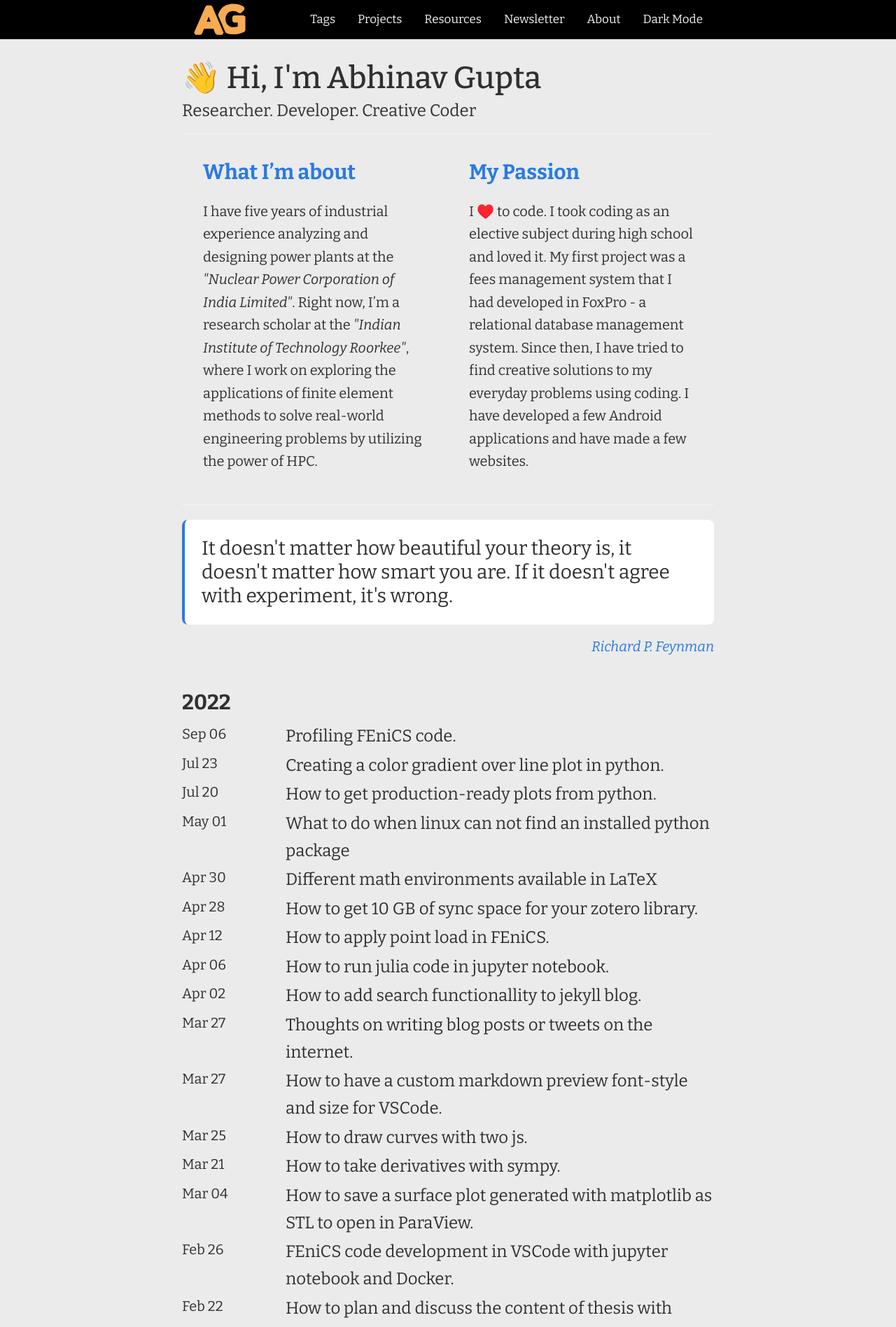
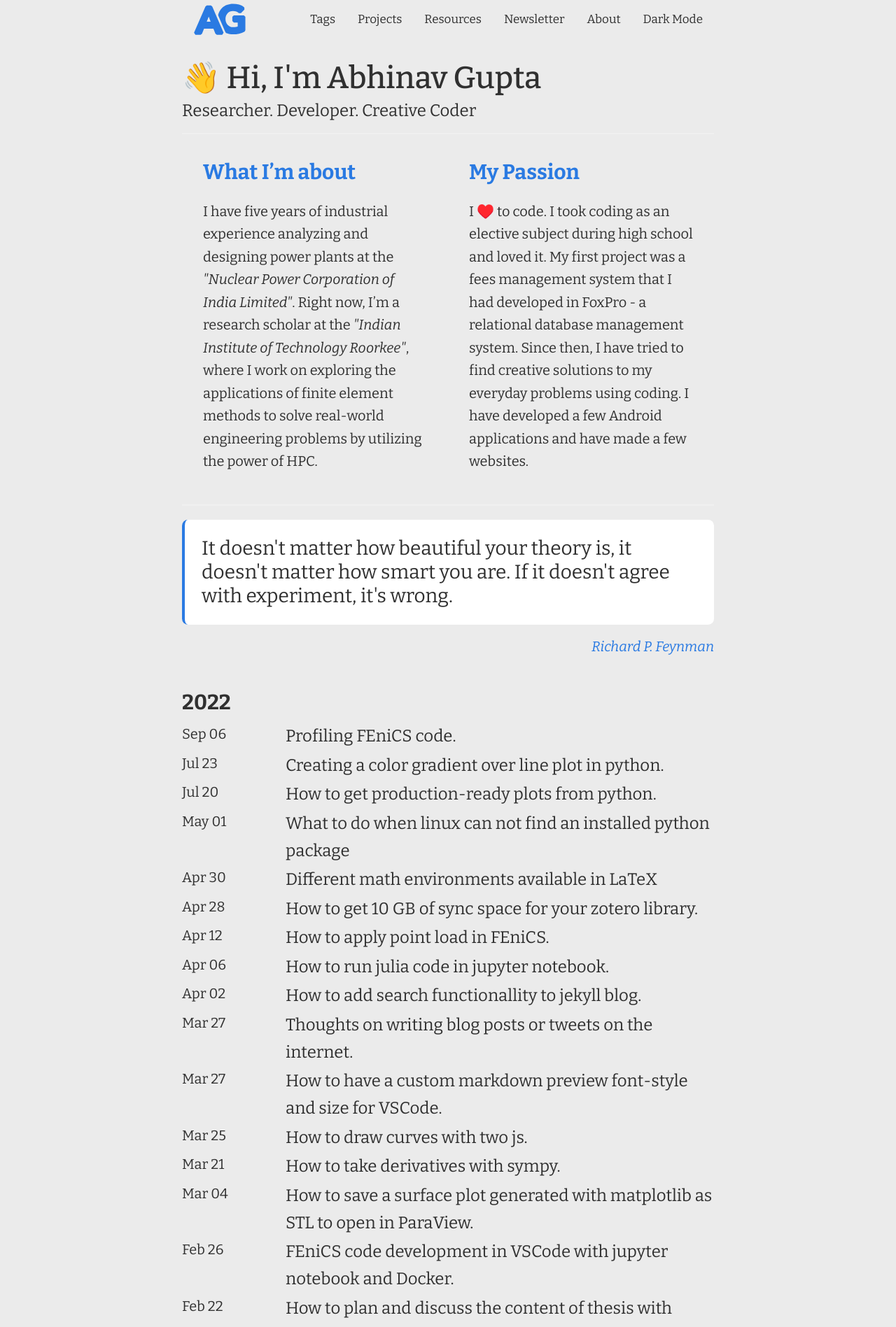
Before and after one commit to iitrabhi/iitrabhi.github.io, a Jekyll site: the page built from index.markdown, in a window 1280 px wide. Shown: the top 1897 px of the page at 70% size. Built offline with Jekyll 4.4.1, drawn with Linux system fonts in a browser that asks for light colours.

Commit message:
change color of svg with css

```diff
--- a/_includes/main-menu.html
+++ b/_includes/main-menu.html
@@ -2,7 +2,7 @@
     <div class="primary_container ">
         <a class="link home-icon" href="{{ site.url }}">
                 <svg width="76px" height="100%" viewBox="0 0 63 40" >
-                    <path d="M29.585,14.07l0.085,1.138l8.46,19.638l0.896,0.906c0.279,0.125 0.564,0.243 0.854,0.355c2.201,0.852 4.618,1.284 7.253,1.284c5.057,0 9.628,-1.101 13.717,-3.286l0.925,-1.544l0,-15.928l-1.75,-1.75l-11.924,0l-1.75,1.75l0,5.016l1.75,1.75l4.63,0c0,0 0,4.518 0,4.518c-0.594,0.254 -1.239,0.453 -1.934,0.6c-1.134,0.24 -2.34,0.358 -3.62,0.358c-1.348,0 -2.57,-0.236 -3.66,-0.726c-1.083,-0.487 -2.014,-1.154 -2.792,-2.005c-0.789,-0.862 -1.394,-1.888 -1.826,-3.07c-0.446,-1.225 -0.664,-2.566 -0.664,-4.021c0,-1.332 0.216,-2.577 0.656,-3.734c0.431,-1.132 1.037,-2.125 1.825,-2.974c0.777,-0.837 1.706,-1.49 2.786,-1.963c1.095,-0.48 2.321,-0.711 3.675,-0.711c1.37,0 2.671,0.226 3.901,0.683c1.182,0.438 2.192,1.054 3.02,1.859l2.463,-0.025l4.092,-4.136l-0.078,-2.536c-1.849,-1.651 -3.946,-2.797 -6.29,-3.44c-2.228,-0.612 -4.611,-0.921 -7.152,-0.921c-2.635,0 -5.052,0.432 -7.253,1.284c-2.243,0.867 -4.172,2.106 -5.792,3.71c-1.617,1.601 -2.887,3.534 -3.802,5.804c-0.275,0.683 -0.509,1.388 -0.701,2.117Z" style="fill:#f8ab50;fill-rule:nonzero;"/><path d="M16.141,3.21l-1.604,1.052l-13.552,31.152l1.604,2.448l6.204,0l1.628,-1.107l2.379,-6.021c-0,0 11.141,0 11.141,0c-0,0 2.46,6.038 2.46,6.038l1.62,1.09l6.336,0l1.608,-2.442l-13.42,-31.152l-1.608,-1.058l-4.796,0Zm4.507,19.272l-4.597,0c0,0 2.32,-6.017 2.32,-6.017l2.277,6.017Z" style="fill:#f8ab50;fill-rule:nonzero;"/>
+                    <path d="M29.585,14.07l0.085,1.138l8.46,19.638l0.896,0.906c0.279,0.125 0.564,0.243 0.854,0.355c2.201,0.852 4.618,1.284 7.253,1.284c5.057,0 9.628,-1.101 13.717,-3.286l0.925,-1.544l0,-15.928l-1.75,-1.75l-11.924,0l-1.75,1.75l0,5.016l1.75,1.75l4.63,0c0,0 0,4.518 0,4.518c-0.594,0.254 -1.239,0.453 -1.934,0.6c-1.134,0.24 -2.34,0.358 -3.62,0.358c-1.348,0 -2.57,-0.236 -3.66,-0.726c-1.083,-0.487 -2.014,-1.154 -2.792,-2.005c-0.789,-0.862 -1.394,-1.888 -1.826,-3.07c-0.446,-1.225 -0.664,-2.566 -0.664,-4.021c0,-1.332 0.216,-2.577 0.656,-3.734c0.431,-1.132 1.037,-2.125 1.825,-2.974c0.777,-0.837 1.706,-1.49 2.786,-1.963c1.095,-0.48 2.321,-0.711 3.675,-0.711c1.37,0 2.671,0.226 3.901,0.683c1.182,0.438 2.192,1.054 3.02,1.859l2.463,-0.025l4.092,-4.136l-0.078,-2.536c-1.849,-1.651 -3.946,-2.797 -6.29,-3.44c-2.228,-0.612 -4.611,-0.921 -7.152,-0.921c-2.635,0 -5.052,0.432 -7.253,1.284c-2.243,0.867 -4.172,2.106 -5.792,3.71c-1.617,1.601 -2.887,3.534 -3.802,5.804c-0.275,0.683 -0.509,1.388 -0.701,2.117Z" style="fill-rule:nonzero;"/><path d="M16.141,3.21l-1.604,1.052l-13.552,31.152l1.604,2.448l6.204,0l1.628,-1.107l2.379,-6.021c-0,0 11.141,0 11.141,0c-0,0 2.46,6.038 2.46,6.038l1.62,1.09l6.336,0l1.608,-2.442l-13.42,-31.152l-1.608,-1.058l-4.796,0Zm4.507,19.272l-4.597,0c0,0 2.32,-6.017 2.32,-6.017l2.277,6.017Z" style="fill-rule:nonzero;"/>
                 </svg>
         </a>
         <div class="navbar align_menu">
--- a/_sass/moving.scss
+++ b/_sass/moving.scss
@@ -25,7 +25,7 @@ html, html[data-theme="light"] {
 html[data-theme="dark"] {
   --text-color: #ffffff;
   --background-color: #222222;
-  --background-color-lighten-9: #1f1f1f;
+  --background-color-lighten-9: #353535;
   --brand-color: #f9ae58;
 }
 
@@ -34,7 +34,7 @@ html[data-theme="dark"] {
     html, html[data-theme="dark"] {
       --text-color: #ffffff;
       --background-color: #222222;
-      --background-color-lighten-9: #1f1f1f;
+      --background-color-lighten-9: #353535;
       --brand-color: #f9ae58;
     }
 
--- a/_sass/moving/_main_menu.scss
+++ b/_sass/moving/_main_menu.scss
@@ -9,7 +9,7 @@
     width: 100%;
     display: flex;
     display: -webkit-flexbox;
-    background-color: #000000;
+    background-color: var(--background-color);
     justify-content: center;
     z-index: 10;
 }
@@ -25,7 +25,7 @@
 .navbar a {
     float: left;
     display: block;
-    color: #f2f2f2;
+    color: var(--text-color);
     text-align: center;
     padding: 14px 16px;
     text-decoration: none;
@@ -33,13 +33,13 @@
 }
 
 .navbar a:hover {
-    background: #f1f1f1;
+    background: var(--text-color);
     color: black;
 }
 
 .navbar a.active {
     background-color: #04AA6D;
-    color: white;
+    color: var(--text-color);
 }
 
 
@@ -65,9 +65,14 @@
         display: -webkit-flexbox;
     }
 
+    .primary_container .home-icon{
+    fill:var(--brand-color);
+    }
+
     .primary_container .home-icon:hover,
     .primary_container .home-icon:focus {
-        filter: invert(0%) sepia(0%) saturate(0%) brightness(200%) contrast(100%);
+            fill:var(--text-color);
+
     }
 
     .align_menu {
@@ -86,7 +91,7 @@
     .navbar a {
         float: left;
         display: block;
-        color: #f2f2f2;
+        color: var(--text-color);
         text-align: center;
         padding: 14px 16px;
         text-decoration: none;
@@ -94,19 +99,19 @@
     }
 
     .navbar a:hover {
-        background: #f1f1f1;
-        color: black;
+        background: var(--background-color-lighten-9);
+        color: var(--text-color);
     }
 
     .navbar a.active {
-        background-color: #04AA6D;
-        color: white;
+       background: var(--background-color-lighten-9);
+        color: var(--text-color);
     }
 
     .navbar-container {
         position: static;
         width: 100%;
-        background-color: #000000;
+        background-color: var(--background-color);
         display: flex;
         display: -webkit-flexbox;
         justify-content: flex-end;
--- a/assets/css/form.css
+++ b/assets/css/form.css
@@ -30,7 +30,7 @@
     -webkit-appearance: none;
     color: var(--input-color);
     border: 1px solid var(--input-border);
-    background: var(--input-background);
+    /*background: var(--input-background);*/
     transition: border 0.3s ease;
 }
 
```
